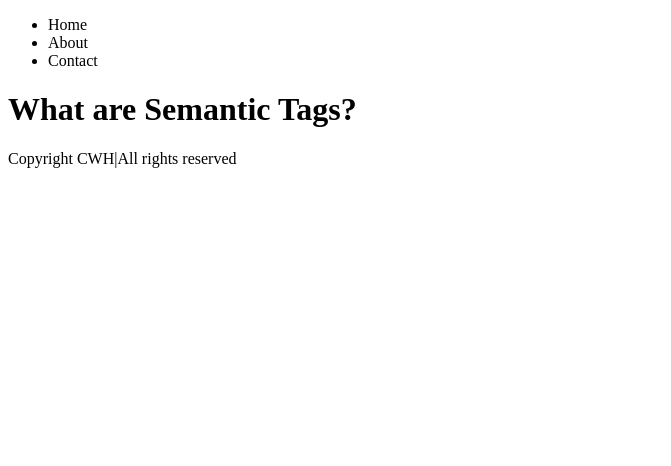
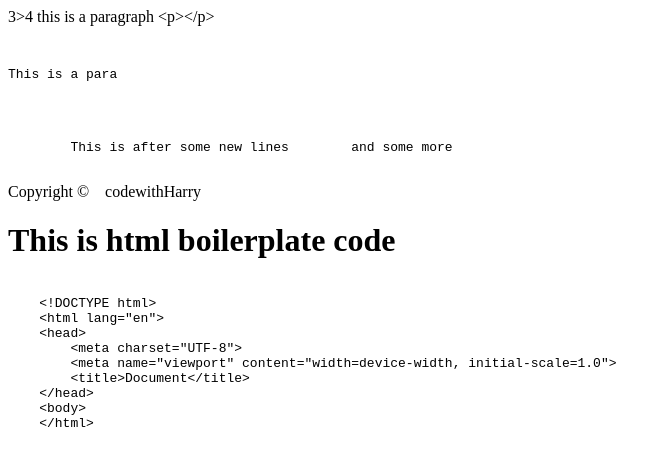
Before and after one commit to Vaidehi1005/Semantic-Tags, a plain HTML site: page index.html in a window 1280 px wide. Shown: the whole page, without its empty margins (0-671 px from the left). Drawn offline with Linux system fonts and the light colour scheme.

Commit message:
Add files via upload
This file is about the Html Entities

```diff
--- a/index.html
+++ b/index.html
@@ -4,31 +4,35 @@
 <head>
     <meta charset="UTF-8">
     <meta name="viewport" content="width=device-width, initial-scale=1.0">
-    <title>Semantic Tags</title>
-    <link rel="stylesheet" href="style.css">
+    <title>Html Entities</title>
 </head>
 
 <body>
-    <!-- semantic tags are used for understanding the better to google or any seo that they can understand any rank in the best way . It is not necessary to use but it is for better understanding for the seo and to rank the website. -->
-    <header>
-        <!-- header is use to represent a top section of a web page ,often containing heading,logos and navigation. -->
-        <nav>
-            <!-- Signifies a navigation menu on a web page like nav page as home about...   -->
-            <ul>
-                <li>Home</li>
-                <li>About</li>
-                <li>Contact</li>
-            </ul>
-        </nav>
-    </header>
-    <MAIN>
-        <h1>What are Semantic Tags?</h1>
-    </MAIN>
-    <footer>
-        Copyright CWH|All rights reserved
-    </footer>
-    <!-- semantic tags are use for arrangement and if any cralwer come to see the website they can understand what is main content what is header and what is footer.  -->
-    <!-- they enhance seo,improve accessibility , and make your code easier to read and maintain. -->
+    3>4
+    this is a paragraph &lt;p&gt;&lt;/p&gt;
+    <!-- jyare mare code lakhvo hoi means k paragraph nu syntax as it is mara website ma lakhvu che to i can write with that &lt; for less than and &gt; for greater than .-->
+    <pre>
+        <p>This is a para</p>
+
+
+        This is after some new lines        and some more
+    </pre>
+    <!-- pre tag is use for write as it is and it include space that we have given the space into it that pre tag .and it will not show tags it will be with entities. -->
+
+    Copyright &copy; &nbsp;&nbsp;&nbsp;codewithHarry
+    <!-- &copy; is use for the copyright and &nbsp is use for spaces -->
+    <h1>This is html boilerplate code</h1>
+    <pre><code>
+    &lt;!DOCTYPE html&gt;
+    &lt;html lang="en"&gt;
+    &lt;head&gt;
+        &lt;meta charset="UTF-8"&gt;
+        &lt;meta name="viewport" content="width=device-width, initial-scale=1.0"&gt;
+        &lt;title&gt;Document&lt;/title&gt;
+    &lt;/head&gt;
+    &lt;body&gt;
+    &lt;/html&gt;
+</code></pre>
 </body>
 
 </html>
```
